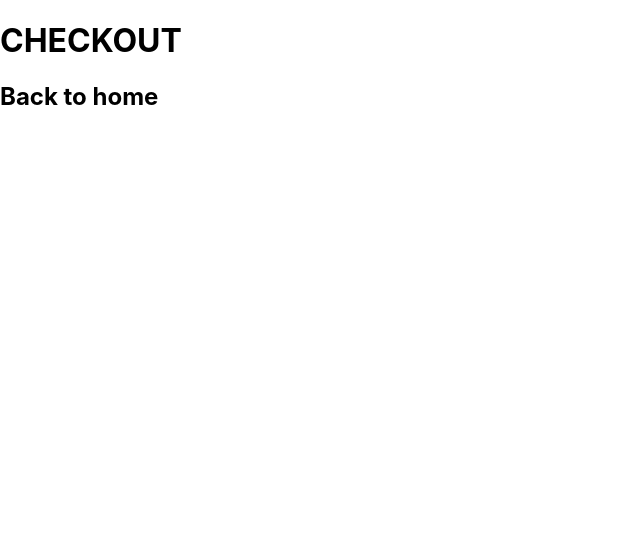
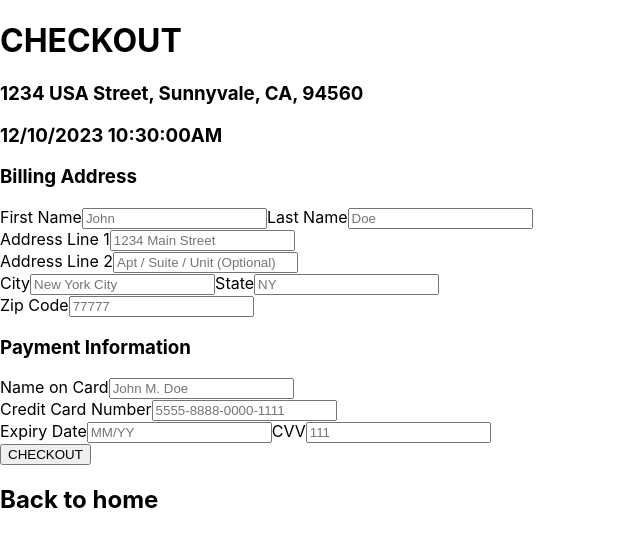
Before and after one commit to boc-bulbasaur/FindYourSpace, a Next.js app: page /reservation in a window 1280 px wide. Shown: the top 546 px of the page, without its empty margins (0-640 px from the left). Built offline with nearby package versions, Linux system fonts and the light colour scheme.

Commit message:
Completed payment skeleton

```diff
--- a/pages/reservation.tsx
+++ b/pages/reservation.tsx
@@ -2,12 +2,54 @@ import Link from 'next/link';
 
 export default function NewReservation() {
   return (
-    <>
+    <div>
       <h1>CHECKOUT</h1>
-      <h2>
-        <Link href="/">Back to home</Link>
-      </h2>
-    </>
+      <h3>1234 USA Street, Sunnyvale, CA, 94560</h3><h3>12/10/2023 10:30:00AM</h3>
+
+      <form /*onSubmit={onSubmit}*/>
+        <h3>Billing Address</h3>
+        <label>First Name</label>
+        <input name="firstName" placeholder="John" />
+        <label>Last Name</label>
+        <input name="lastName" placeholder="Doe"/>
+        <br/>
+        <label>Address Line 1</label>
+        <input name="streetAddress" placeholder="1234 Main Street" />
+        <br/>
+        <label>Address Line 2</label>
+        <input name="addAddress" placeholder="Apt / Suite / Unit (Optional)" />
+        <br/>
+        <label>City</label>
+        <input name="city" placeholder="New York City"/>
+        <label>State</label>
+        <input name="state" placeholder="NY"/>
+        <br/>
+        <label>Zip Code</label>
+        <input name="zipcode" placeholder="77777"/>
+        <br />
+
+
+        <h3>Payment Information</h3>
+        <label>Name on Card</label>
+        <input name="cardName" placeholder="John M. Doe" />
+        <br />
+        <label>Credit Card Number</label>
+        <input name="cardNumb" placeholder="5555-8888-0000-1111" />
+        <br />
+        <label>Expiry Date</label>
+        <input name="expDate" placeholder="MM/YY" />
+        <label>CVV</label>
+        <input name="cvv" placeholder="111" />
+
+        <br/>
+        <button type="submit">CHECKOUT</button>
+      </form>
+      <footer>
+        <h2>
+          <Link href="/">Back to home</Link>
+        </h2>
+      </footer>
+    </div>
   );
 
 }
```
